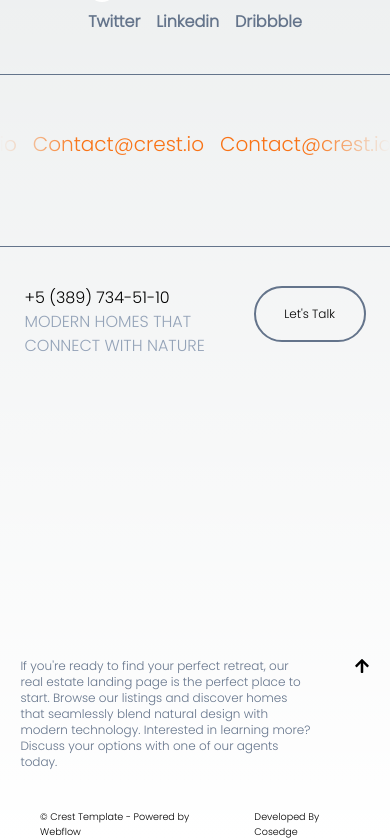
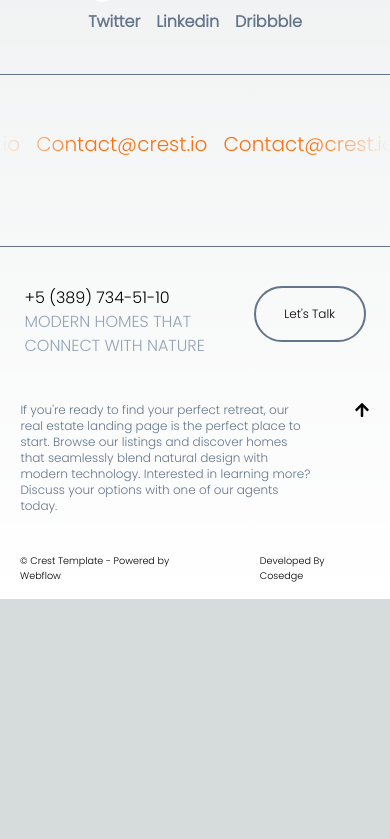
Before and after one commit to Mudit-Jxin7/Uppercrest, a Next.js app: page /contact in a window 390 px wide. Shown: the part 1223-2062 px from the top of the page. After the commit the page ends 1822 px from the top, so only its background shows below. Built offline with nearby package versions, Linux system fonts and the light colour scheme.

Commit message:
footer update

```diff
--- a/src/components/Globals/Footer/LowerFooter.tsx
+++ b/src/components/Globals/Footer/LowerFooter.tsx
@@ -11,8 +11,8 @@ const LowerFooter = () => {
   };
 
   return (
-    <div className="flex flex-col md:flex-row md:justify-around justify-start">
-      <div className="w-full md:w-1/2 flex flex-col justify-start lg:justify-around gap-40">
+    <div className="flex flex-col md:flex-row md:justify-around justify-start mb-4">
+      <div className="w-full md:w-1/2 flex flex-col justify-start lg:justify-around mb-[-16rem] sm:mb-0  gap-0 md:gap-40">
         <div className="flex flex-row justify-around md:justify-between md:mx-10">
           <h3 className="text-md sm:text-xl md:text-2xl">
             +5 (389) 734-51-10{" "}
@@ -48,7 +48,7 @@ const LowerFooter = () => {
             onClick={handleScrollToTop}
           />
         </div>
-        <div className="flex flex-row gap-12 sm:gap-0 justify-center sm:justify-around md:justify-between mx-10">
+        <div className="flex flex-row gap-12 sm:gap-0 justify-center sm:justify-around md:justify-between mx-5 md:mx-10">
           <p className="text-[0.6rem] sm:text-sm">
             &#169; Crest Template - Powered by Webflow
           </p>
```
